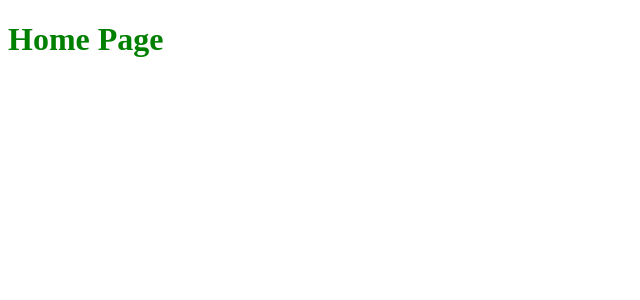
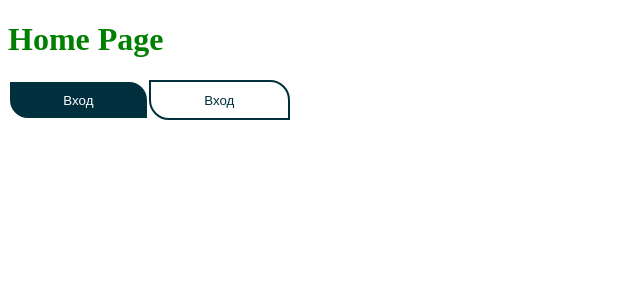
Before and after one commit to Svetloslav15/Grow-a-tree, a React (Create React App) app in the folder src/FrontEnd/: page / in a window 1280 px wide. Shown: the top 300 px of the page, without its empty margins (0-640 px from the left). Built offline with nearby package versions, Linux system fonts and the light colour scheme.

Commit message:
create buttons

```diff
--- /dev/null
+++ b/src/FrontEnd/src/components/common/ButtonFill/ButtonFill.jsx
@@ -0,0 +1,10 @@
+import React from 'react';
+import {btn} from './ButtonFill.module.scss';
+
+const ButtonFill = ({children}) => {
+    return (
+        <button className={btn}>{children}</button>
+    );
+};
+
+export default ButtonFill;
--- /dev/null
+++ b/src/FrontEnd/src/components/common/ButtonFill/ButtonFill.module.scss
@@ -0,0 +1,17 @@
+.btn {
+  background-color: #002F3E;
+  color: white;
+  padding: 0.8em 4em;
+  border-radius: 0 20px;
+  cursor: pointer;
+  outline: none;
+  border: 2px solid white;
+  text-align: center;
+  transition: all .2s ease-in-out;
+}
+
+.btn:hover {
+  background-color: white;
+  color: #002F3E;
+  border: 2px solid #002F3E;
+}
--- /dev/null
+++ b/src/FrontEnd/src/components/common/ButtonOutline/ButtonOutline.jsx
@@ -0,0 +1,10 @@
+import React from 'react';
+import {btn} from './ButtonOutline.module.scss';
+
+const ButtonOutline = ({children}) => {
+    return (
+        <button className={btn}>{children}</button>
+    );
+};
+
+export default ButtonOutline;
--- /dev/null
+++ b/src/FrontEnd/src/components/common/ButtonOutline/ButtonOutline.module.scss
@@ -0,0 +1,16 @@
+.btn {
+  background-color: white;
+  border: 2px solid #002F3E;
+  padding: 0.8em 4em;
+  color: #002F3E;
+  border-radius: 0 20px;
+  cursor: pointer;
+  outline: none;
+  text-align: center;
+  transition: all .2s ease-in-out;
+}
+
+.btn:hover {
+  background-color: #002F3E;
+  color: white;
+}
--- a/src/FrontEnd/src/components/pages/HomePage/HomePage.jsx
+++ b/src/FrontEnd/src/components/pages/HomePage/HomePage.jsx
@@ -1,9 +1,15 @@
 import React from 'react';
 import {h1} from './HomePage.module.scss';
+import ButtonOutline from "../../common/ButtonOutline/ButtonOutline";
+import ButtonFill from "../../common/ButtonFill/ButtonFill";
 
 const HomePage = () => {
   return (
-      <h1 className={h1}>Home Page</h1>
+      <div>
+          <h1 className={h1}>Home Page</h1>
+          <ButtonFill>Вход</ButtonFill>
+          <ButtonOutline>Вход</ButtonOutline>
+      </div>
   );
 };
 
```
